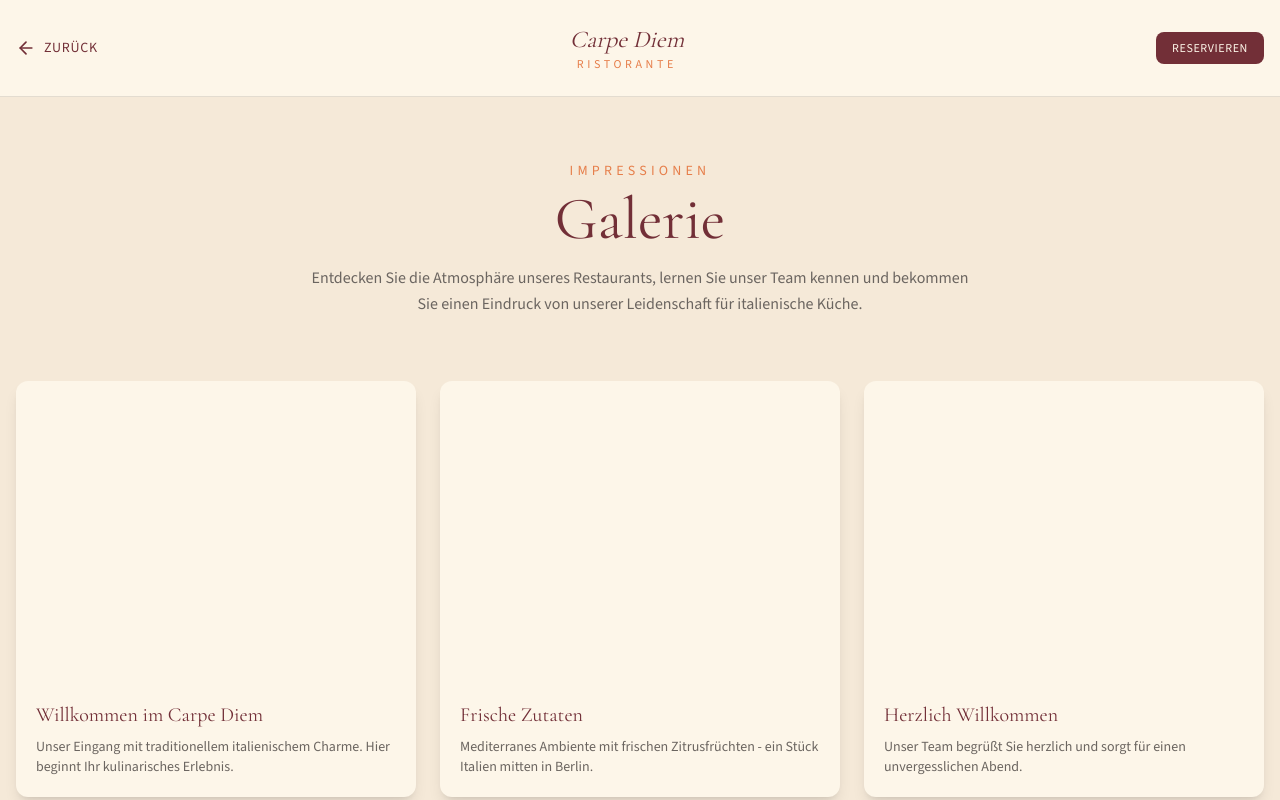
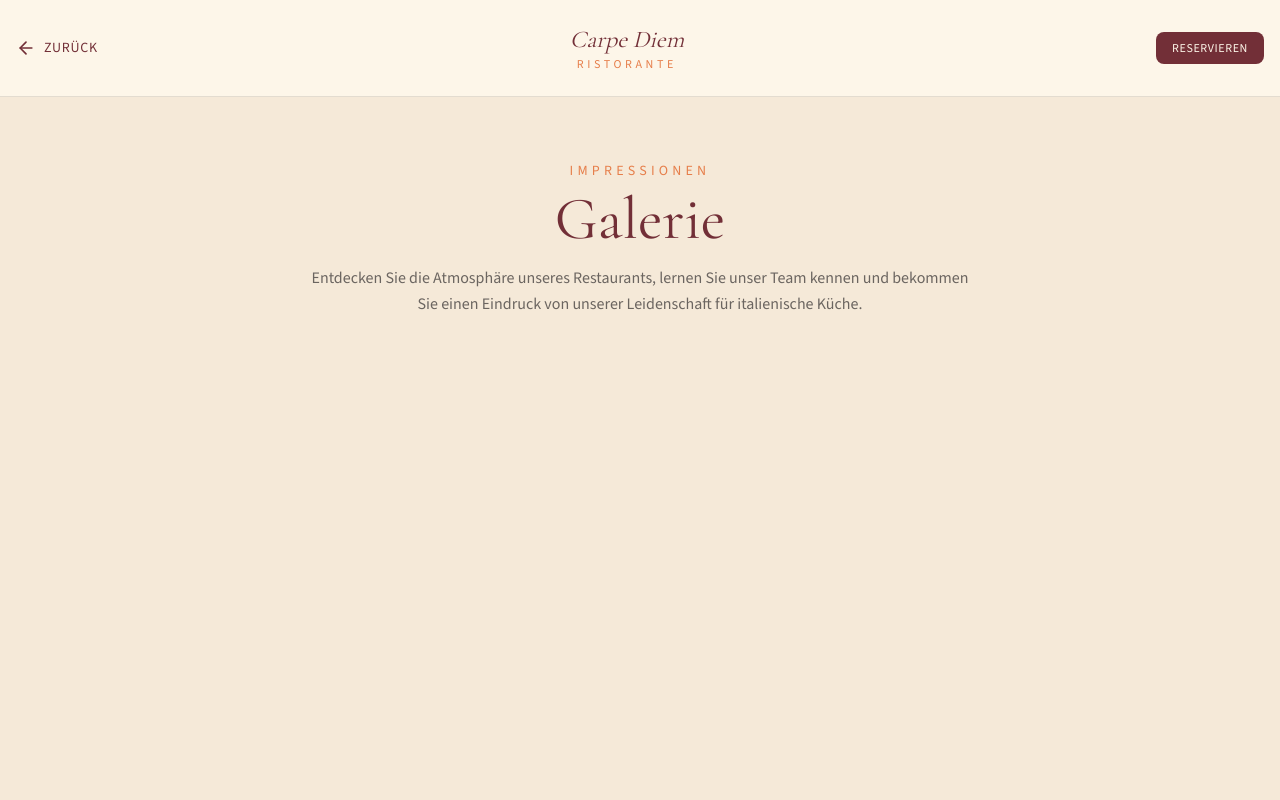
Before and after one commit to Elhamr21/CarpeDiemRestaurant, a Next.js app: page /gallery in a window 1280 px wide. Shown: the top 800 px of the page. Built offline with nearby package versions, Linux system fonts and the light colour scheme.

Commit message:
gallery updated

```diff
--- a/app/gallery/page.tsx
+++ b/app/gallery/page.tsx
@@ -155,27 +155,27 @@ export default function GalleryPage() {
         </div>
 
         {/* Gallery Grid */}
-        <div className="grid sm:grid-cols-2 lg:grid-cols-3 gap-6">
+        {/* <div className="grid sm:grid-cols-2 lg:grid-cols-3 gap-6">
           {galleryImages.map((image, index) => (
             <button
               key={index}
               onClick={() => openLightbox(index)}
               className="group text-left bg-cream rounded-xl overflow-hidden shadow-lg hover:shadow-2xl transition-all duration-500"
             >
-              {/* Image */}
+              Image
               <div className="relative aspect-[4/3] overflow-hidden">
-                {/* <Image
+                <Image
                   src={image.src}
                   alt={image.alt}
                   fill
                   sizes="(max-width: 640px) 100vw, (max-width: 1024px) 50vw, 33vw"
                   className="object-cover transition-transform duration-700 group-hover:scale-110"
                   style={{ position: "absolute" }}
-                /> */}
+                />
                 <div className="absolute inset-0 bg-gradient-to-t from-wine/60 via-transparent to-transparent opacity-0 group-hover:opacity-100 transition-opacity duration-500" />
               </div>
 
-              {/* Info */}
+              Info
               <div className="p-5">
                 <h3 className="font-serif text-xl text-wine group-hover:text-terracotta transition-colors mb-2">
                   {image.title}
@@ -186,7 +186,7 @@ export default function GalleryPage() {
               </div>
             </button>
           ))}
-        </div>
+        </div> */}
       </div>
 
       {/* Lightbox */}
```
